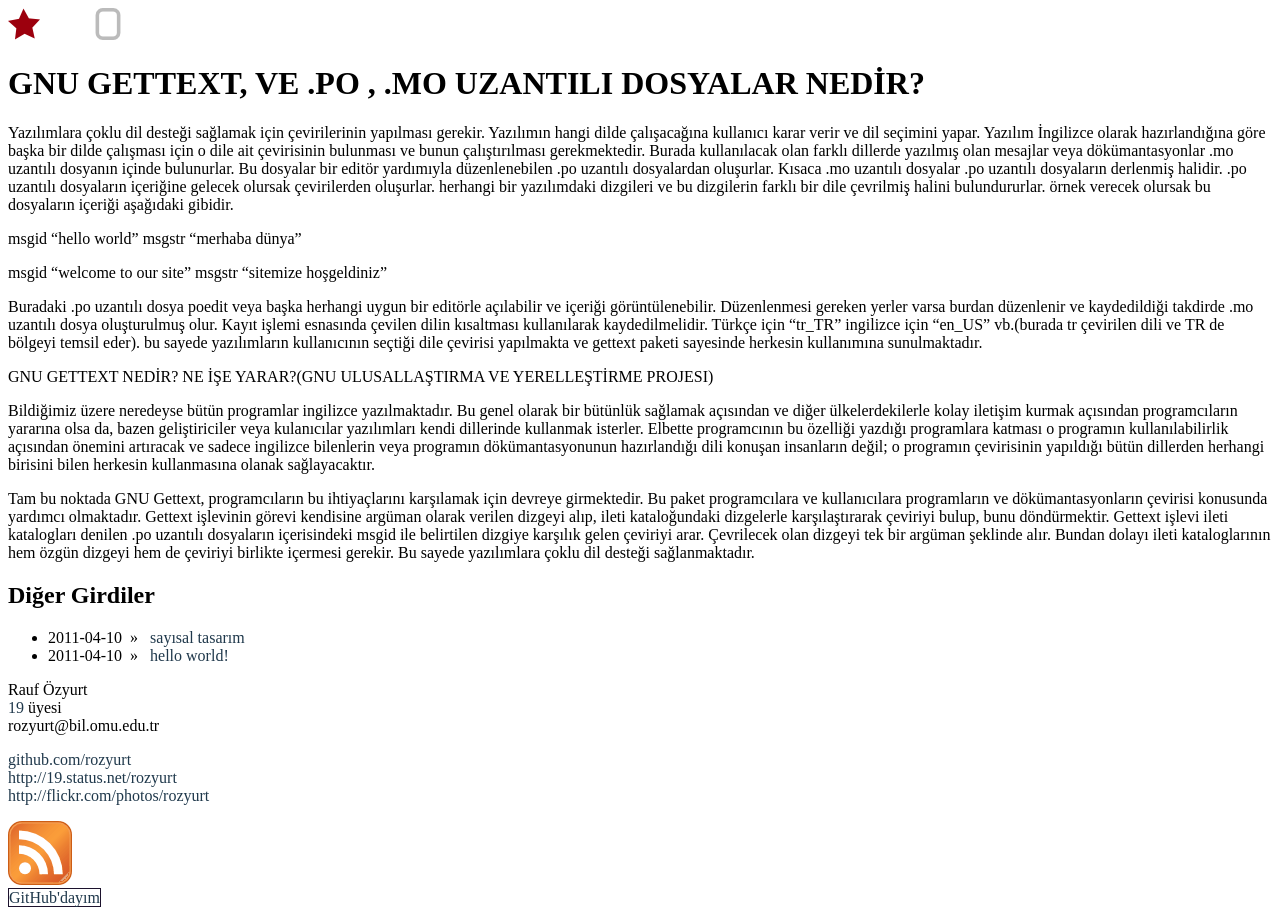
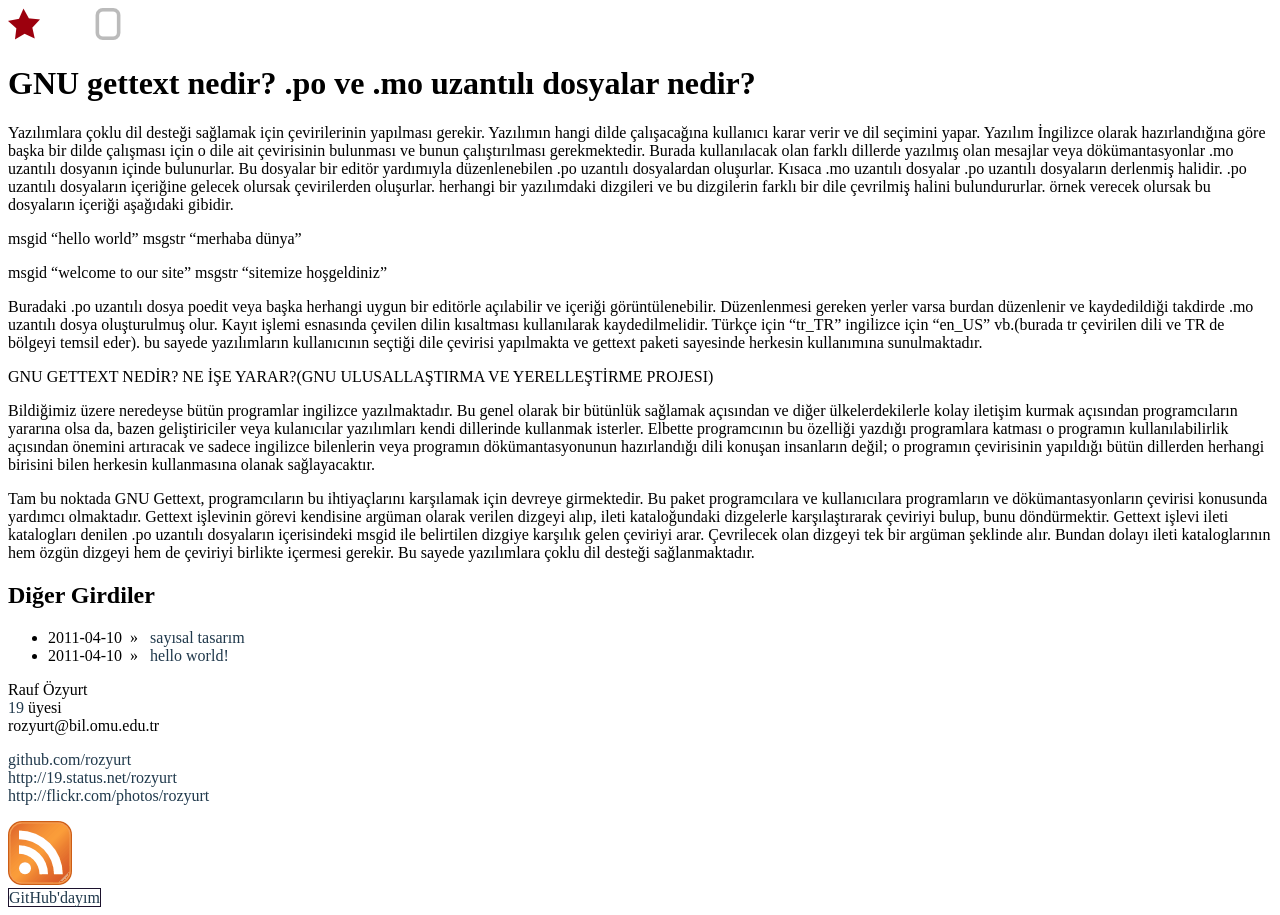
Before and after one commit to rozyurt/rozyurt.github.com, a Jekyll site: the page built from 1/_posts/2011-07-20-gnu-gettext.md, in a window 1280 px wide. Built offline with Jekyll 4.4.1, drawn with Linux system fonts in a browser that asks for light colours.

Commit message:
GNU gettext işlevi, .po ve .mo uzantılı dosyalar

```diff
--- a/1/_posts/2011-07-20-gnu-gettext.md
+++ b/1/_posts/2011-07-20-gnu-gettext.md
@@ -1,6 +1,6 @@
 ---
 layout: post
-title: GNU GETTEXT, VE .PO , .MO UZANTILI DOSYALAR NEDİR?
+title: GNU gettext nedir? .po ve .mo uzantılı dosyalar nedir?
 ---
 
 Yazılımlara çoklu dil desteği sağlamak için çevirilerinin yapılması gerekir. Yazılımın hangi dilde çalışacağına kullanıcı karar verir ve dil seçimini yapar. Yazılım İngilizce olarak hazırlandığına göre başka bir dilde çalışması için o dile ait çevirisinin bulunması ve bunun çalıştırılması gerekmektedir. Burada kullanılacak olan farklı dillerde yazılmış olan mesajlar veya dökümantasyonlar .mo uzantılı dosyanın içinde bulunurlar. Bu dosyalar bir editör yardımıyla düzenlenebilen .po uzantılı dosyalardan oluşurlar. Kısaca .mo uzantılı dosyalar .po uzantılı dosyaların derlenmiş halidir. .po uzantılı dosyaların içeriğine gelecek olursak çevirilerden oluşurlar. herhangi bir yazılımdaki dizgileri ve bu dizgilerin farklı bir dile çevrilmiş halini bulundururlar. örnek verecek olursak bu dosyaların içeriği aşağıdaki gibidir.
```
